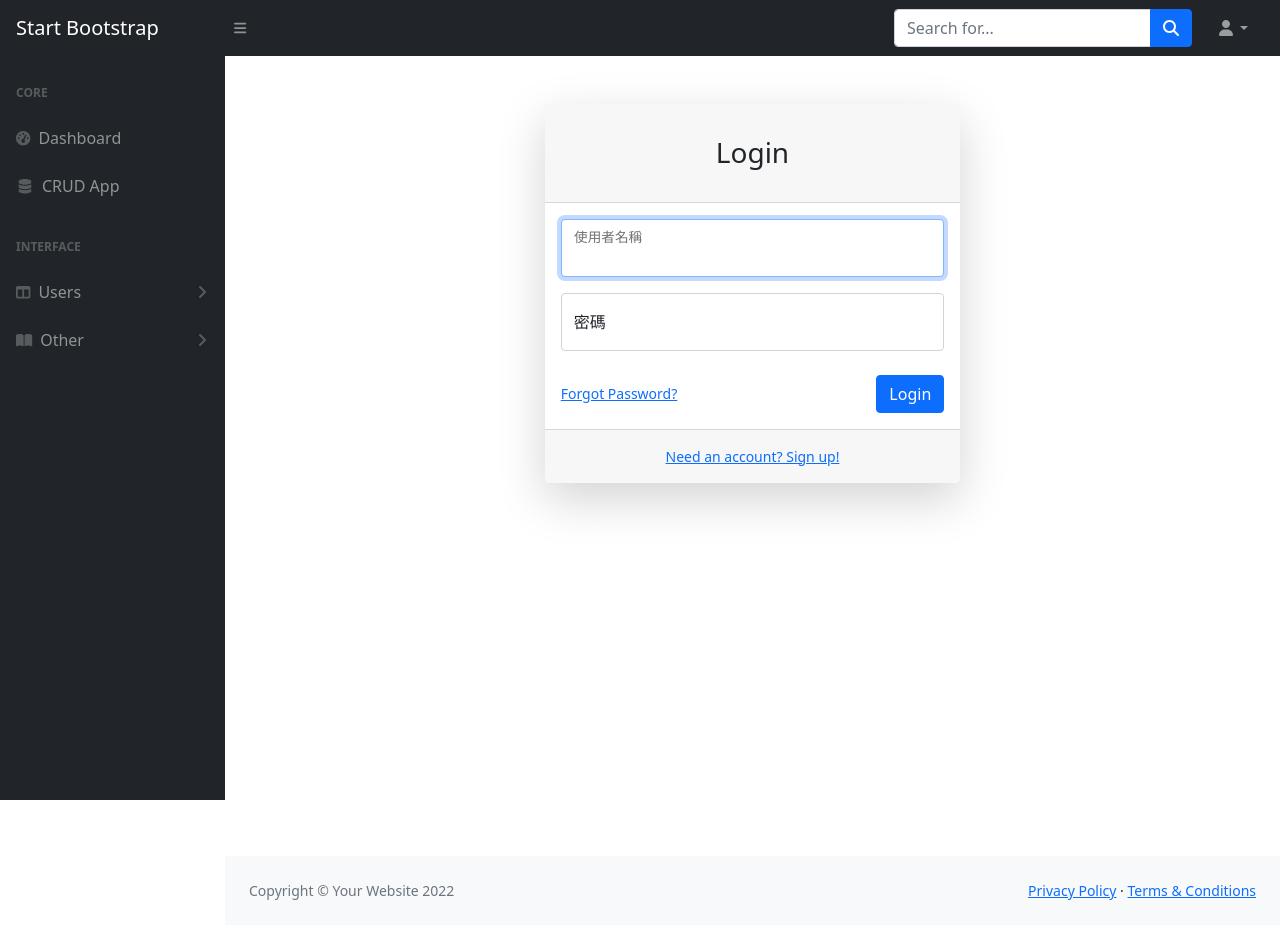
After one commit to xi455/DataBaseManage-CarAccident, a Django app: page /accounts/login/ in a window 1280 px wide. The commit adds this page. Run offline with Django 5.2, Linux system fonts and the light colour scheme; some libraries are stand-ins or nearby versions.

Commit message:
feat: user login logout method

```diff
--- a/core/settings.py
+++ b/core/settings.py
@@ -118,6 +118,9 @@ AUTH_PASSWORD_VALIDATORS = [
     },
 ]
 
+LOGIN_URL = 'login'
+LOGIN_REDIRECT_URL = 'index'
+LOGOUT_REDIRECT_URL = 'index'
 
 # Internationalization
 # https://docs.djangoproject.com/en/5.0/topics/i18n/
--- a/core/urls.py
+++ b/core/urls.py
@@ -29,7 +29,7 @@ urlpatterns = [
 
     path("accounts/", include("django.contrib.auth.urls")),
     path("accounts/list/", UserListView.as_view(), name="user_list"),
-    path("accounts/delete/<pk>", UserDeleteView.as_view(), name="user_delete"),
+    path("accounts/delete/<pk>/", UserDeleteView.as_view(), name="user_delete"),
 ]
 
 urlpatterns += static(
--- a/templates/elements/_footer.html
+++ b/templates/elements/_footer.html
@@ -1,12 +1,12 @@
-<footer class="bg-body-tertiary text-center">
-    <!-- Grid container -->
-    <div class="container p-4"></div>
-    <!-- Grid container -->
-
-    <!-- Copyright -->
-    <div class="text-center p-3" style="background-color: rgba(0, 0, 0, 0.05);">
-      © 2020 Copyright:
-      <a class="text-body" href="https://mdbootstrap.com/">MDBootstrap.com</a>
-    </div>
-    <!-- Copyright -->
-  </footer>
+<footer class="py-4 bg-light mt-auto">
+  <div class="container-fluid px-4">
+      <div class="d-flex align-items-center justify-content-between small">
+          <div class="text-muted">Copyright &copy; Your Website 2022</div>
+          <div>
+              <a href="#">Privacy Policy</a>
+              &middot;
+              <a href="#">Terms &amp; Conditions</a>
+          </div>
+      </div>
+  </div>
+</footer>
--- a/templates/elements/_header.html
+++ b/templates/elements/_header.html
@@ -1,60 +1,33 @@
-<nav class="navbar navbar-expand navbar-dark bg-dark static-top">
-
-    <a class="navbar-brand mr-1" href="{% url 'index' %}">Start Bootstrap</a>
-
-    <button class="btn btn-link btn-sm text-white order-1 order-sm-0" id="sidebarToggle" href="#">
-        <i class="fas fa-bars"></i>
-    </button>
-
-    <!-- Navbar Search -->
-    <form class="d-none d-md-inline-block form-inline ml-auto mr-0 mr-md-3 my-2 my-md-0">
+<nav class="sb-topnav navbar navbar-expand navbar-dark bg-dark">
+    <!-- Navbar Brand-->
+    <a class="navbar-brand ps-3" href="index.html">Start Bootstrap</a>
+    <!-- Sidebar Toggle-->
+    <button class="btn btn-link btn-sm order-1 order-lg-0 me-4 me-lg-0" id="sidebarToggle" href="#!"><i class="fas fa-bars"></i></button>
+    <!-- Navbar Search-->
+    <form class="d-none d-md-inline-block form-inline ms-auto me-0 me-md-3 my-2 my-md-0">
         <div class="input-group">
-            <input type="text" class="form-control" placeholder="Search for..." aria-label="Search" aria-describedby="basic-addon2">
-            <div class="input-group-append">
-                <button class="btn btn-primary" type="button">
-                    <i class="fas fa-search"></i>
-                </button>
-            </div>
+            <input class="form-control" type="text" placeholder="Search for..." aria-label="Search for..." aria-describedby="btnNavbarSearch" />
+            <button class="btn btn-primary" id="btnNavbarSearch" type="button"><i class="fas fa-search"></i></button>
         </div>
     </form>
+    <!-- Navbar-->
+    <ul class="navbar-nav ms-auto ms-md-0 me-3 me-lg-4">
+        <li class="nav-item dropdown">
+            <a class="nav-link dropdown-toggle" id="navbarDropdown" href="#" role="button" data-bs-toggle="dropdown" aria-expanded="false"><i class="fas fa-user fa-fw"></i></a>
+            <ul class="dropdown-menu dropdown-menu-end" aria-labelledby="navbarDropdown">
+                <li><a class="dropdown-item" href="#!">Settings</a></li>
+                <li><a class="dropdown-item" href="#!">Activity Log</a></li>
+                <li><hr class="dropdown-divider" /></li>
 
-    <!-- Navbar -->
-    <ul class="navbar-nav ml-auto ml-md-0">
-        <li class="nav-item dropdown no-arrow mx-1">
-            <a class="nav-link dropdown-toggle" href="#" id="alertsDropdown" role="button" data-toggle="dropdown" aria-haspopup="true" aria-expanded="false">
-                <i class="fas fa-bell fa-fw"></i>
-                <span class="badge badge-danger">9+</span>
-            </a>
-            <div class="dropdown-menu dropdown-menu-right" aria-labelledby="alertsDropdown">
-                <a class="dropdown-item" href="#">Action</a>
-                <a class="dropdown-item" href="#">Another action</a>
-                <div class="dropdown-divider"></div>
-                <a class="dropdown-item" href="#">Something else here</a>
-            </div>
-        </li>
-        <li class="nav-item dropdown no-arrow mx-1">
-            <a class="nav-link dropdown-toggle" href="#" id="messagesDropdown" role="button" data-toggle="dropdown" aria-haspopup="true" aria-expanded="false">
-                <i class="fas fa-envelope fa-fw"></i>
-                <span class="badge badge-danger">7</span>
-            </a>
-            <div class="dropdown-menu dropdown-menu-right" aria-labelledby="messagesDropdown">
-                <a class="dropdown-item" href="#">Action</a>
-                <a class="dropdown-item" href="#">Another action</a>
-                <div class="dropdown-divider"></div>
-                <a class="dropdown-item" href="#">Something else here</a>
-            </div>
-        </li>
-        <li class="nav-item dropdown no-arrow">
-            <a class="nav-link dropdown-toggle" href="#" id="userDropdown" role="button" data-toggle="dropdown" aria-haspopup="true" aria-expanded="false">
-                <i class="fas fa-user-circle fa-fw"></i>
-            </a>
-            <div class="dropdown-menu dropdown-menu-right" aria-labelledby="userDropdown">
-                <a class="dropdown-item" href="#">Settings</a>
-                <a class="dropdown-item" href="#">Activity Log</a>
-                <div class="dropdown-divider"></div>
-                <a class="dropdown-item" href="#" data-toggle="modal" data-target="#logoutModal">Logout</a>
-            </div>
+                {% if user.is_authenticated %}
+                    <form action="{% url "logout" %}" method="POST">
+                        {% csrf_token %}
+                        <button type="submit" class="dropdown-item">Logout</button>
+                    </form>
+                {% else %}
+                    <li><a class="dropdown-item" href="{% url 'login' %}">Login</a></li>
+                {% endif %}
+            </ul>
         </li>
     </ul>
-
 </nav>
--- a/templates/elements/_sidebar.html
+++ b/templates/elements/_sidebar.html
@@ -9,14 +9,6 @@
             <a class="nav-link" href="{% url 'transport:list' %}">
                 <div class="sb-nav-link-icon"><i class="fas fa-fw fa-database"></i></div>
                 CRUD App
-            </a>
-            {% comment %} <a class="nav-link" href="{% url 'fileupload' %}"> {% endcomment %}
-                <div class="sb-nav-link-icon"><i class="fas fa-fw fa-tables"></i></div>
-                File Upload
-            </a>
-            {% comment %} <a class="nav-link" href="{% url 'ajax' %}"> {% endcomment %}
-                <div class="sb-nav-link-icon"><i class="fas fa-fw fa-bullseye"></i></div>
-                Ajax Crud
             </a>
             <div class="sb-sidenav-menu-heading">Interface</div>
             <a class="nav-link collapsed" href="#" data-bs-toggle="collapse" data-bs-target="#collapseLayouts" aria-expanded="false" aria-controls="collapseLayouts">
@@ -39,7 +31,7 @@
                     {% comment %} <a class="nav-link collapsed" href="{% url 'upload_csv' %}"> {% endcomment %}
                         CSV Upload
                     </a>
-                    {% comment %} <a class="nav-link collapsed" href="{% url 'changePassword' %}"> {% endcomment %}
+                    <a class="nav-link collapsed" href="{% url 'password_change' %}">
                         Change Password
                     </a>
                 </nav>
--- /dev/null
+++ b/templates/includes/bs4_form_all.html
@@ -0,0 +1,36 @@
+{% load widget_tweaks %}
+
+{% for hidden_field in form.hidden_fields %}
+    {{ hidden_field }}
+{% endfor %}
+
+{% if form.non_field_errors %}
+    <div class="alert alert-danger" role="alert">
+        {% for error in form.non_field_errors %}
+            {{ error }}
+        {% endfor %}
+    </div>
+{% endif %}
+{% for field in form.visible_fields %}
+    <div class="form-floating mb-3">
+        {% if form.is_bound %}
+            {% if field.errors %}
+                {% render_field field class="form-control is-invalid" %}
+                {% for error in field.errors %}
+                    <div class="invalid-feedback">
+                        {{ error }}
+                    </div>
+                {% endfor %}
+            {% else %}
+                {% render_field field class="form-control is-valid" %}
+            {% endif %}
+        {% else %}
+            {% render_field field class="form-control" placeholder=field.label %}
+        {% endif %}
+        <label for="{{ field.id_for_label }}">{{ field.label }}</label>
+
+        {% if field.help_text %}
+            <small class="form-text text-muted">{{ field.help_text }}</small>
+        {% endif %}
+    </div>
+{% endfor %}
--- /dev/null
+++ b/templates/registration/login.html
@@ -0,0 +1,39 @@
+{% extends 'base.html' %}
+
+{% load static %}
+{% block body %}
+    <div id="layoutAuthentication">
+        <div id="layoutAuthentication_content">
+            <main>
+                <div class="container">
+                    <div class="row justify-content-center">
+                        <div class="col-lg-5">
+                            <div class="card shadow-lg border-0 rounded-lg mt-5">
+                                <div class="card-header"><h3 class="text-center font-weight-light my-4">Login</h3></div>
+                                <div class="card-body">
+                                    <form method="POST">
+                                        {% csrf_token %}
+                                        {% include 'includes/bs4_form_all.html' with form=form %}
+                                        <div class="d-flex align-items-center justify-content-between mt-4 mb-0">
+                                            <a class="small" href="/password/reset">Forgot Password?</a>
+                                            <button type="submit" class="btn btn-primary">Login</button>
+                                        </div>
+                                    </form>
+                                </div>
+                                <div class="card-footer text-center py-3">
+                                    <div class="small"><a href="/register">Need an account? Sign up!</a></div>
+                                </div>
+                            </div>
+                        </div>
+                    </div>
+                </div>
+            </main>
+        </div>
+    </div>
+{% endblock %}
+{% block javascript %}
+    <script type="text/javascript">
+        $("#id_username").attr("placeholder", "Enter Username");
+        $("#id_password").attr("placeholder", "Enter Password");
+    </script>
+{% endblock %}
--- a/templates/registration/user_list.html
+++ b/templates/registration/user_list.html
@@ -13,6 +13,7 @@
         <div class="card mb-4">
             <div class="card-header">
                 <i class="fas fa-table me-1"></i>User List
+                <a class="btn btn-sm btn-success" href="{% url 'transport:create' %}" style="padding: 8px; float: right; background-color: green; color: white;">ADD</a>
             </div>
             <div class="card-body">
                 {% for message in messages %}
```
Also changed, not shown: templates/base.html (+2 -37 lines).
